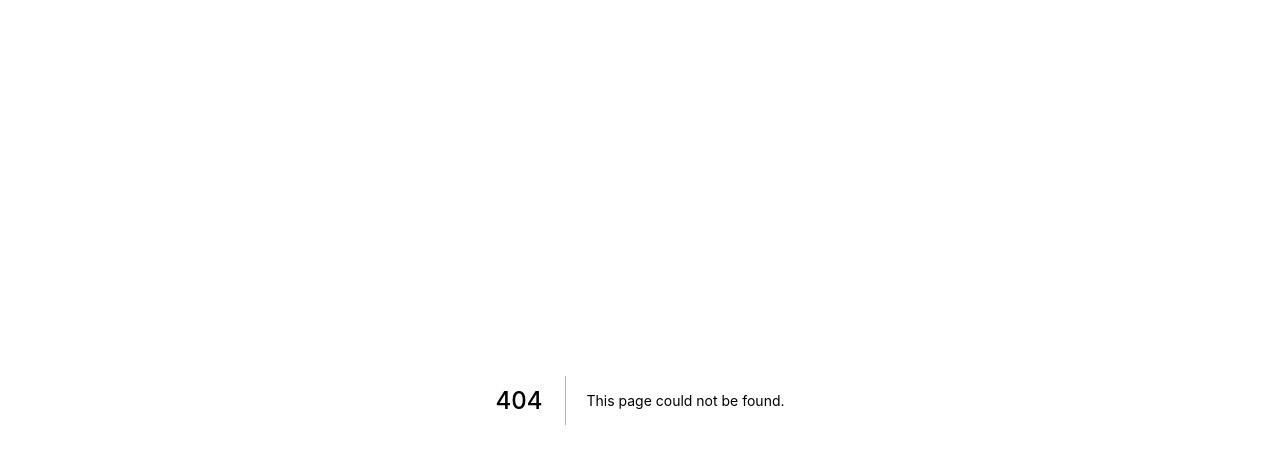
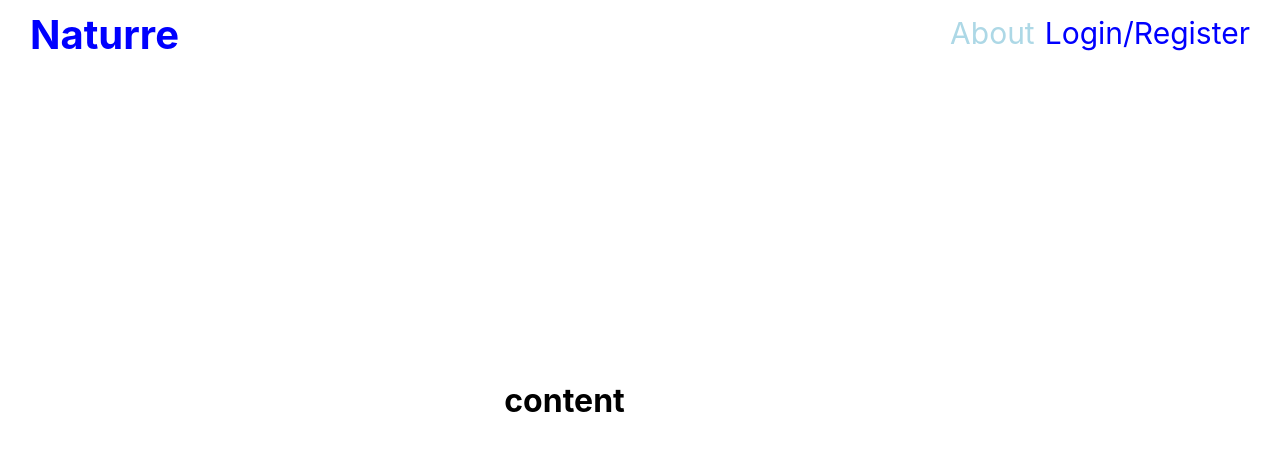
Before and after one commit to yh496/Naturre, a Next.js app: page /business-profile in a window 1280 px wide. Before the commit this address had no page. Shown: the top 450 px of the page. Built offline with nearby package versions, Linux system fonts and the light colour scheme.

Commit message:
profile page

```diff
--- /dev/null
+++ b/components/header.js
@@ -0,0 +1,12 @@
+import styles from '../styles/Header.module.css'
+export default function Header() {
+  // const classes = useStyles();
+  return (
+    <div>
+      <div className={styles.title}>Naturre</div>
+      <div className={styles.login}>Login/Register</div>
+      <div className={styles.about}>About</div>
+
+    </div>
+  )
+}
--- a/package.json
+++ b/package.json
@@ -8,6 +8,7 @@
     "start": "next start"
   },
   "dependencies": {
+    "material-ui": "^0.20.2",
     "next": "9.5.3",
     "react": "16.13.1",
     "react-dom": "16.13.1"
--- a/pages/_app.js
+++ b/pages/_app.js
@@ -1,7 +1,13 @@
 import '../styles/globals.css'
+import Header from "../components/header"
 
 function MyApp({ Component, pageProps }) {
-  return <Component {...pageProps} />
+  return (
+    <div>
+      <Header />
+      <Component {...pageProps} />
+    </div>
+  )
 }
 
 export default MyApp
--- /dev/null
+++ b/pages/business-profile.js
@@ -0,0 +1,7 @@
+import styles from '../styles/Home.module.css'
+
+export default function BusinessProfile() {
+  return (
+    <div className={styles.container}><h1>content</h1></div>
+  )
+}
--- /dev/null
+++ b/styles/Header.module.css
@@ -0,0 +1,22 @@
+.title {
+  color: blue;
+  padding-left: 30px;
+  padding-top: 10px;
+  font-size: 40px;
+  font-weight: bold;
+  float: left;
+}
+.login {
+  color: blue;
+  padding-top: 15px;
+  padding-right: 30px;
+  font-size: 30px;
+  float: right;
+}
+.about {
+  float: right;
+  color: lightblue;
+  padding-top: 15px;
+  padding-right: 10px;
+  font-size: 30px;
+}
```
Also changed, not shown: 1 other file (tests, documents, lock files or other folders).
